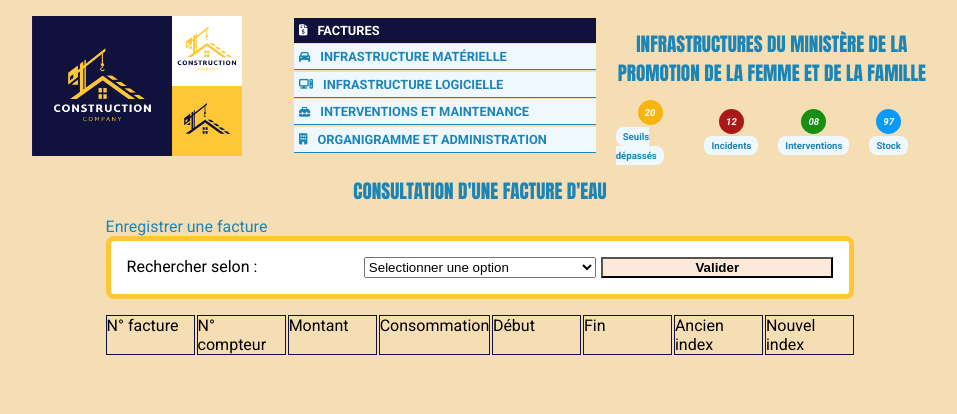
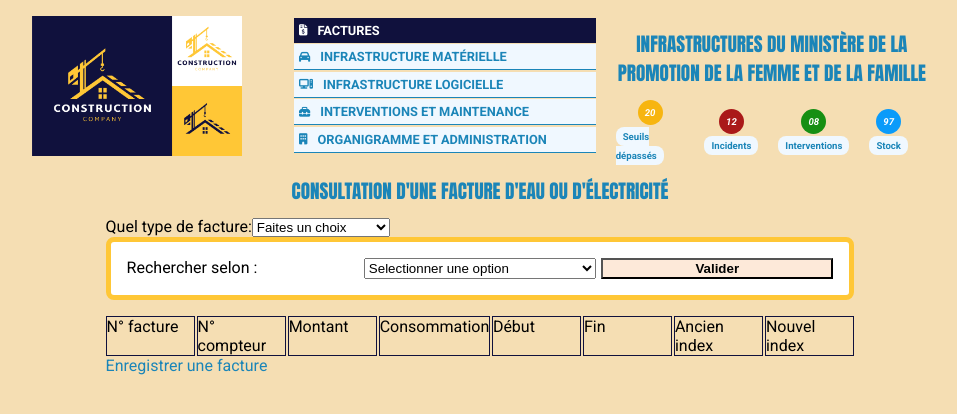
Before and after one commit to puepi/zinfrass, a React (Vite) app: page /factures/show in a window 1280 px wide. Shown: the top 414 px of the page, without its empty margins (160-1117 px from the left). Built offline with nearby package versions, Linux system fonts and the light colour scheme.

Commit message:
new updates

```diff
--- a/src/pages/factures/FacturesSave.jsx
+++ b/src/pages/factures/FacturesSave.jsx
@@ -3,7 +3,7 @@
 export default function FacturesSave() {
     return (
         <>
-            <h1>Enregistrement d'une facture d'eau</h1>
+            <h1>Enregistrement d'une facture d'eau ou d'électricité</h1>
             <section className="factures">
                 <form action="" id="save-form">
                     <label htmlFor="">Numéro de la facture :</label>
@@ -14,9 +14,14 @@
                     <input type="date" />
                     <label htmlFor="">Au :</label>
                     <input type="date" />
+                    <label htmlFor="">Type de facture :</label>
+                    <select name="" id="">
+                        <option value="">Sélectionner une option</option>
+                        <option value="">Facture d'eau</option>
+                        <option value="">Facture d'électricité</option>
+                    </select>
                     <label htmlFor="">Montant :</label>
                     <input type="text" />
-                    <div className='empty'></div>
                     <label htmlFor="">Ancien index :</label>
                     <input type="text" />
                     <label htmlFor="">Nouvel index :</label>
@@ -27,8 +32,8 @@
                     <label htmlFor="">Mètres cube (m3)</label>
                     <button>Valider</button>
                     <div className='empty2'></div>
-                    <Link className='show-link' to="/factures/show">Consulter</Link>
                 </form>
+                <Link className='show-link' to="/factures/show">Consulter</Link>
             </section>
         </>
     )
--- a/src/pages/factures/FacturesShow.jsx
+++ b/src/pages/factures/FacturesShow.jsx
@@ -4,9 +4,14 @@
 export default function FacturesShow() {
     return (
         <>
-            <h1>Consultation d'une facture d'eau</h1>
+            <h1>Consultation d'une facture d'eau ou d'électricité</h1>
             <section className='factures'>
-                <Link className='show-link' to="/factures/save">Enregistrer une facture</Link>
+                <label for="browser">Quel type de facture:</label>
+                <select name="" id="">
+                    <option value="">Faites un choix</option>
+                    <option value="">Factures d'eau</option>
+                    <option value="">Facture d'électricité</option>
+                </select>
                 <form action="" id="show-form">
                     <label htmlFor="">Rechercher selon :</label>
                     <select name="" id="">
@@ -30,8 +35,10 @@
                     <span>Ancien index</span>
                     <span>Nouvel index</span>
                 </div>
+                <Link className='show-link' to="/factures/save">Enregistrer une facture</Link>
 
             </section>
+
         </>
     )
 }
```
Also changed, not shown: 1 other file (tests, documents, lock files or other folders).
